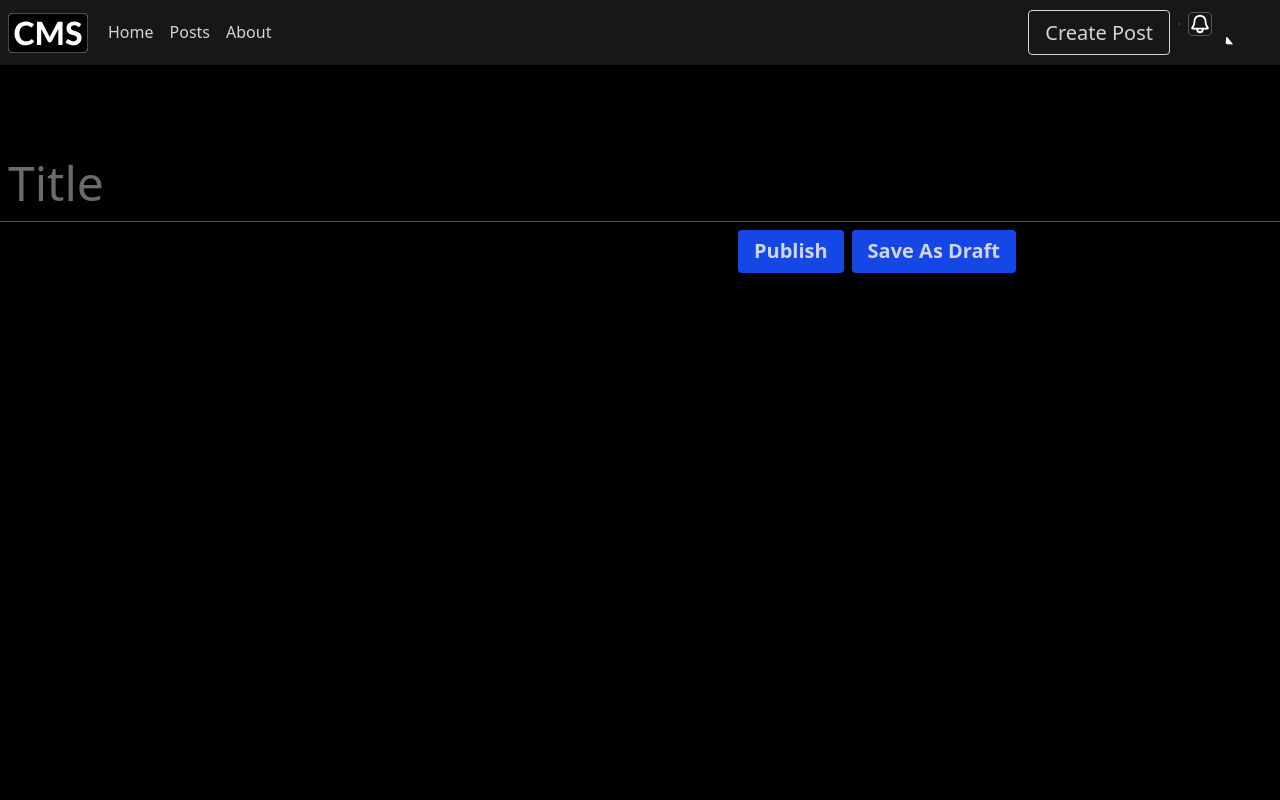
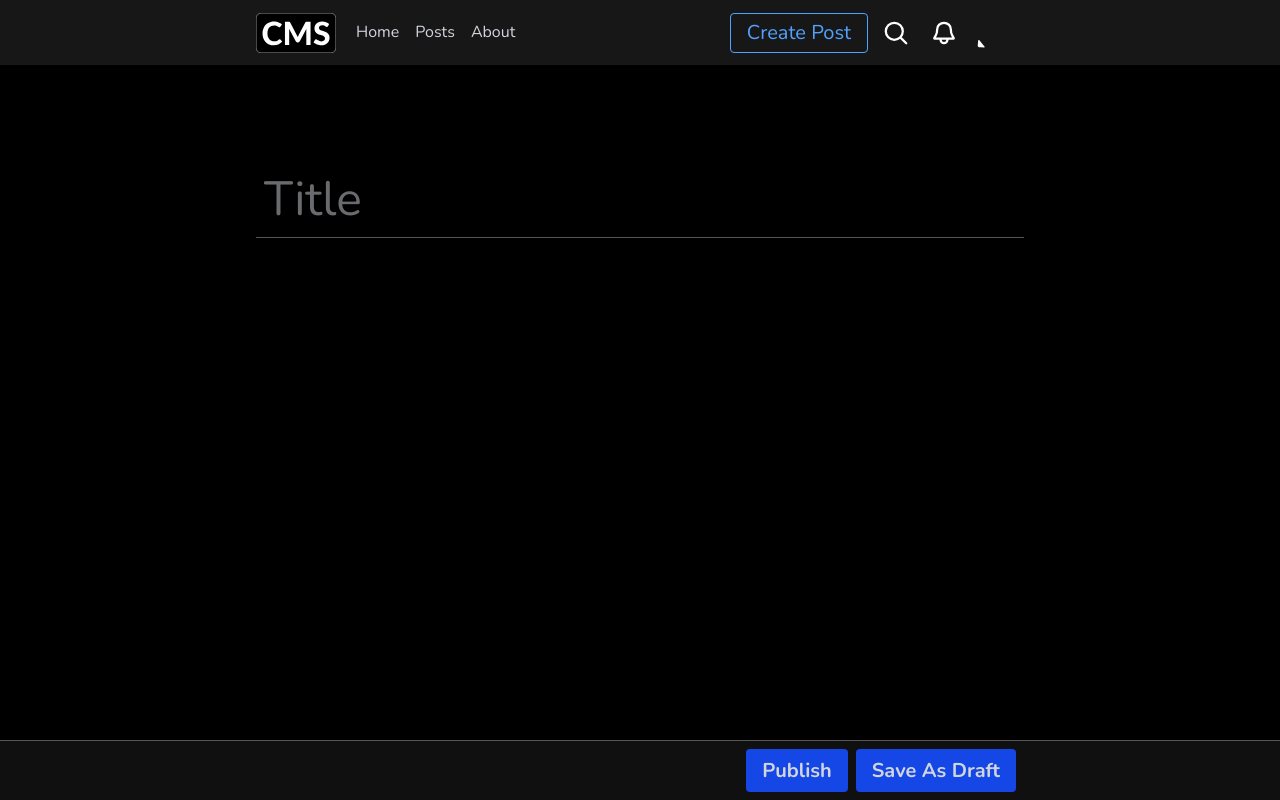
Before and after one commit to andrew-saeed/cms, a Django app: page /posts/new in a window 1280 px wide. Run offline with Django 5.2, Linux system fonts and the light colour scheme; the visitor is signed in with stand-in values (Sample User, id 1); style sheets or scripts are compiled from the project's sources.

Commit message:
Font Nunito

```diff
--- a/theme/templates/layout.base.html
+++ b/theme/templates/layout.base.html
@@ -1,28 +1,12 @@
-{% load vite_tags %}
-{% vite_css_vendors as css_vendors %}
 <!DOCTYPE html>
 <html>
     <head>
         <title>{% block title %}{% endblock %}</title>
-        <meta charset="UTF-8">
-        <meta name="viewport" content="width=device-width, initial-scale=1.0">
-        {% if debug %}
-            <!-- Development: Load Vite Dev Server scripts -->
-            <script type="module" src="http://localhost:4200/@vite/client"></script>
-            <script type="module" src="http://localhost:4200/src/main.js"></script>
-            <link rel="stylesheet" href="http://localhost:4200/src/style.css">
-        {% else %}
-            <!-- Production: Load built assets from manifest -->
-            <script type="module" src="{% vite_asset 'src/main.js' %}"></script>
-            <link rel="stylesheet" href="{% vite_asset 'src/style.css' %}">
-            {% for style in css_vendors %}
-                <link rel="stylesheet" href="{{style}}">
-            {% endfor %}
-        {% endif %}
+        {% include 'partials/headers.html' %}
     </head>
-    <body class="bg-black text-base text-primary-text">
+    <body class="bg-black text-base text-primary-text font-nunito">
 
-        <div class="page-layout grid grid-rows-[min-content_1fr]">
+        <div class="page-layout pb-20 grid grid-rows-[min-content_1fr]">
 
             <header>
 
@@ -33,7 +17,7 @@
                 </div>
             </header>
 
-            <main class="mt-8">
+            <main class="mt-12">
 
                 <div class="layout-box">
 
--- /dev/null
+++ b/theme/templates/partials/headers.html
@@ -0,0 +1,19 @@
+{% load vite_tags %}
+{% vite_css_vendors as css_vendors %}
+
+<meta charset="UTF-8">
+<meta name="viewport" content="width=device-width, initial-scale=1.0">
+<link href="https://fonts.googleapis.com/css2?family=Nunito:ital,wght@0,200..1000;1,200..1000&display=swap" rel="stylesheet">
+{% if debug %}
+    <!-- Development: Load Vite Dev Server scripts -->
+    <script type="module" src="http://localhost:4200/@vite/client"></script>
+    <script type="module" src="http://localhost:4200/src/main.js"></script>
+    <link rel="stylesheet" href="http://localhost:4200/src/style.css">
+{% else %}
+    <!-- Production: Load built assets from manifest -->
+    <script type="module" src="{% vite_asset 'src/main.js' %}"></script>
+    <link rel="stylesheet" href="{% vite_asset 'src/style.css' %}">
+    {% for style in css_vendors %}
+        <link rel="stylesheet" href="{{style}}">
+    {% endfor %}
+{% endif %}
--- a/theme/vite/src/style.css
+++ b/theme/vite/src/style.css
@@ -26,6 +26,11 @@
 
   --text-large: 3rem;
   --text-large--line-height: 3.75rem;
+
+  --font-nunito: "Nunito", sans-serif;
+  --font-nunito--font-optical-sizing: auto;
+  --font-nunito--font-weight: 400;
+  --font-nunito--font-style: normal;
 
   --color-primary-bg: #171717;
   --color-secondary-bg: var(--color-gray-800);
@@ -138,8 +143,11 @@
   }
 }
 
-@utility .layout-box {
-  @apply mx-auto max-w-3xl;
+@layer utilities {
+
+  .layout-box {
+    @apply mx-auto max-w-3xl;
+  }
 }
 
 /* Alpinejs */
@@ -227,6 +235,7 @@
   }
 
   h2, h3, h4, h5, h6 {
+    font-weight: bold;
     margin: 0.625rem 0rem;
   }
 
--- a/website/templates/website.post_single.html
+++ b/website/templates/website.post_single.html
@@ -9,7 +9,7 @@
         {% if post.status == 'DR' %}
             <div id="ctrls" x-data>
                 <template x-teleport="body">
-                    <div class="border-t border-primary-border sticky bottom-0 left-0 w-full bg-primary-bg/70">
+                    <div class="border-t border-primary-border fixed bottom-0 left-0 w-full bg-primary-bg/70">
                         <div class="mx-auto p-2 max-w-3xl flex justify-end gap-2">
                             <a href="{% url 'website:post_edit' id=post.id %}" class="btn btn--blue">edit</a>
                             <form action="{% url 'website:post_publish' id=post.id %}" method="POST">
--- a/website/templates/website.posts_edit.html
+++ b/website/templates/website.posts_edit.html
@@ -24,7 +24,7 @@
 
             <div id="ctrls" x-data>
                 <template x-teleport="body">
-                    <div class="border-t border-primary-border sticky bottom-0 left-0 w-full bg-primary-bg/70">
+                    <div class="border-t border-primary-border fixed bottom-0 left-0 w-full bg-primary-bg/70">
                         <div class="mx-auto p-2 max-w-3xl flex justify-end gap-2">
                             <button @click="cancel()" class="btn btn--blue">cancel</button>
                             <button @click="update()" class="btn btn--blue">update</button>
--- a/website/templates/website.posts_new.html
+++ b/website/templates/website.posts_new.html
@@ -9,14 +9,14 @@
         <div x-data="newPostForm">
 
             <div>
-                <input type="text" x-ref="title" class="my-12 p-2 border-b border-primary-border w-full text-large" placeholder="Title">
+                <input type="text" x-ref="title" class="mb-12 p-2 border-b border-primary-border w-full text-large" placeholder="Title">
             </div>
 
             <div id="markdown-editor"></div>
 
             <div id="ctrls" x-data>
                 <template x-teleport="body">
-                    <div class="border-t border-primary-border sticky bottom-0 left-0 w-full bg-primary-bg/70">
+                    <div class="border-t border-primary-border fixed bottom-0 left-0 w-full bg-primary-bg/70">
                         <div class="mx-auto p-2 max-w-3xl flex justify-end gap-2">
                             <button @click="post('PB')" class="btn btn--blue">publish</button>
                             <button @click="post('DR')" class="btn btn--blue">save as draft</button>
```
Also changed, not shown: theme/templates/layout.account-dashboard.html (+3 -19 lines), theme/templates/layout.account-form.html (+2 -18 lines), theme/templates/layout.account-notification.html (+2 -18 lines), theme/templates/layout.account-profile.html (+2 -18 lines).
